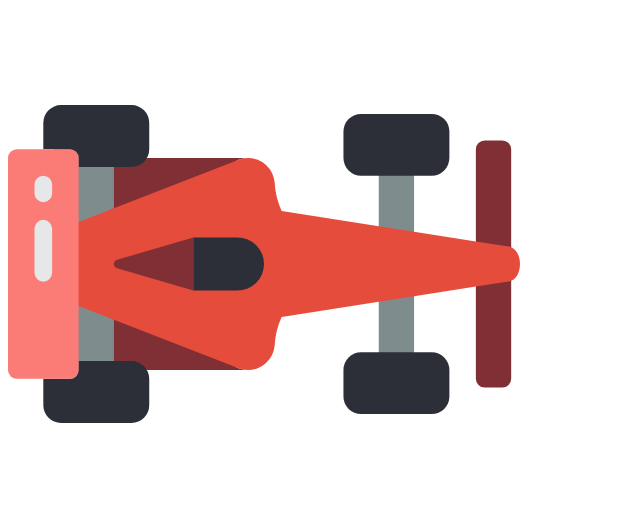
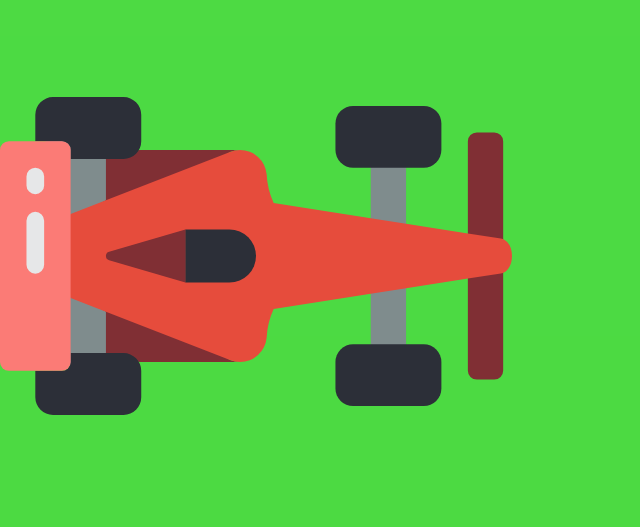
Before and after one commit to angelsleung/driving-game, a website: page index.html in a window 1280 px wide. Shown: the whole page, without its empty margins (0-640 px from the left). Drawn offline with Linux system fonts and the light colour scheme.

Commit message:
Added CSS styling to set the background color of the screen to the specified shade of green. #1

```diff
--- a/index.html
+++ b/index.html
@@ -5,6 +5,7 @@
     <link rel="stylesheet" href="styles.css">
   </head>
   <body>
-    <img src="images/f1.svg" alt="red car">
+    <img class="car" src="images/f1.svg" alt="red car">
+    <!-- <img class = "background" src="images/favicon.ico" alt="green background"> -->
   </body>
 </html>
--- a/styles.css
+++ b/styles.css
@@ -0,0 +1,12 @@
+* {
+  box-sizing: border-box;
+}
+
+body {
+  margin: 0;
+  background: center/1000% url("images/favicon.ico");
+}
+
+.background {
+  width: 100%;
+}
```
